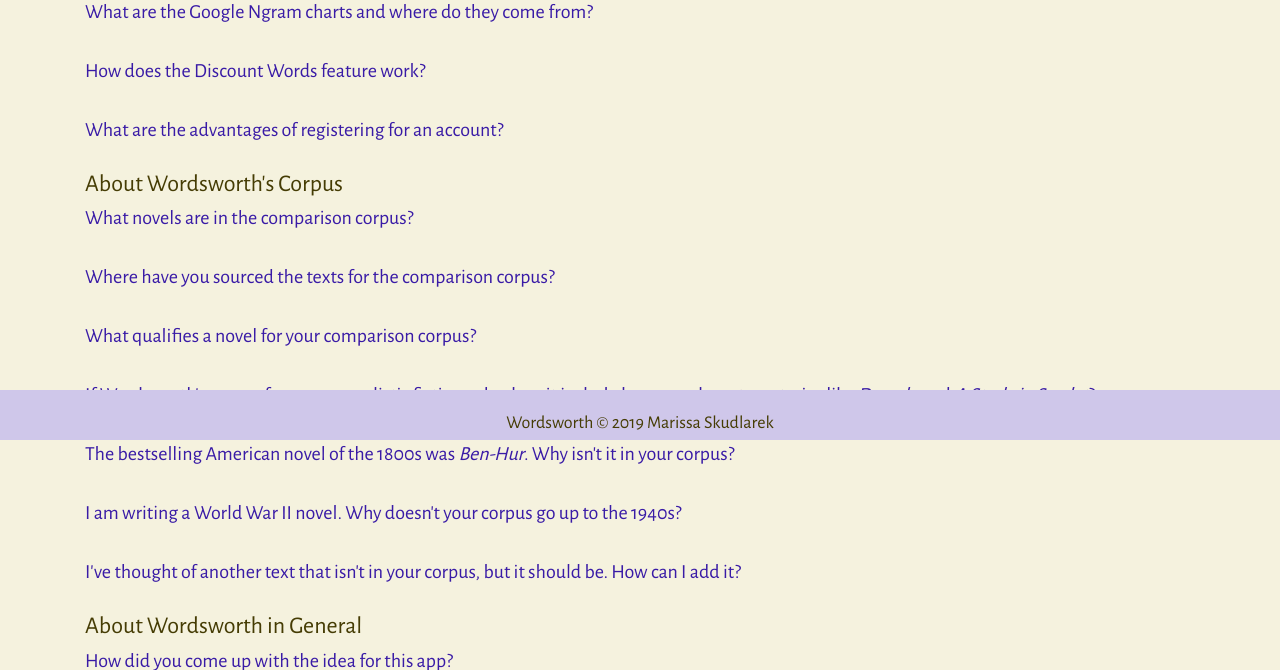
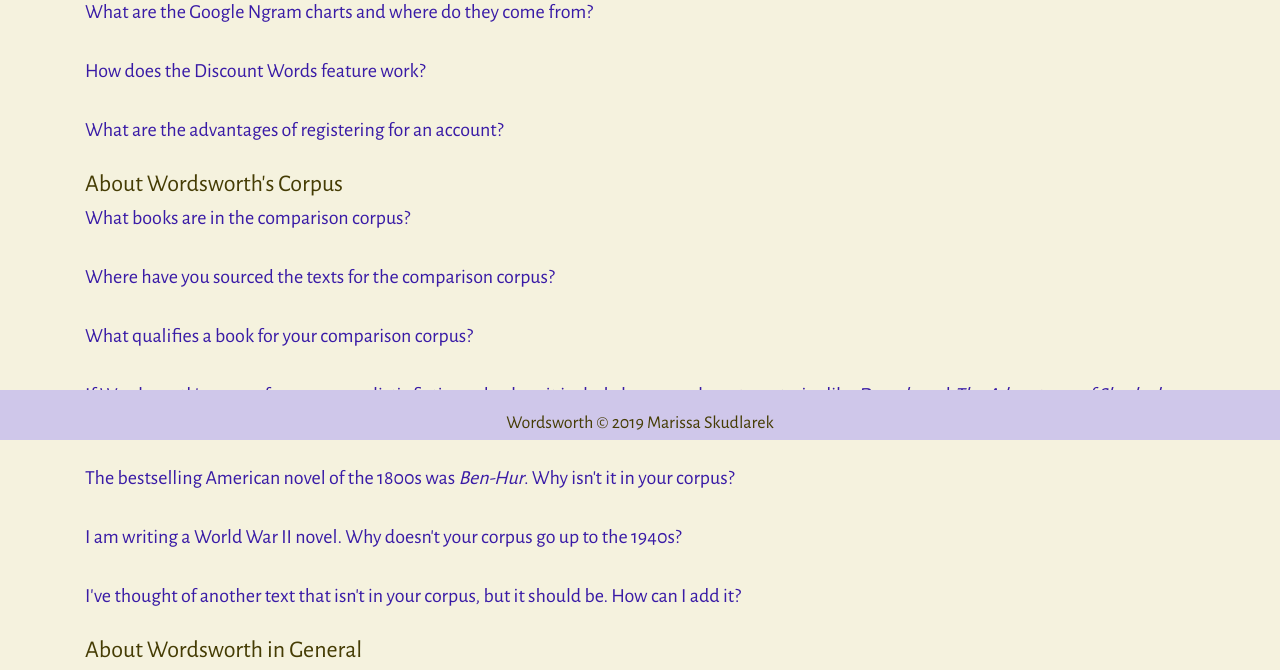
Before and after one commit to MarissaSkud/Wordsworth, a Flask app: page /faqs in a window 1280 px wide. Shown: the part 360-1030 px from the top of the page. Run offline with Flask 2, Linux system fonts and the light colour scheme; some libraries are stand-ins or nearby versions; some web fonts are replaced.

Commit message:
Minor edits now that corpus includes short stories

```diff
--- a/templates/faqs.html
+++ b/templates/faqs.html
@@ -44,9 +44,9 @@
 <div class="container">
     <h4>About Wordsworth's Corpus</h4>
     <div class="faq">
-        <div class="question"><h5>What novels are in the comparison corpus?</h5></div>
+        <div class="question"><h5>What books are in the comparison corpus?</h5></div>
         <div class="answer">
-            <p>You can view a list of all novels in the corpus <a href="/corpus">here</a>.</p>
+            <p>You can view a list of all books in the corpus <a href="/corpus">here</a>.</p>
         </div>
     </div>
     <br>
@@ -58,18 +58,18 @@
     </div>
     <br>
     <div class="faq">
-        <div class="question"><h5>What qualifies a novel for your comparison corpus?</h5></div>
+        <div class="question"><h5>What qualifies a book for your comparison corpus?</h5></div>
         <div class="answer">
-            <p>All of the novels in our corpus were written in English between the years of 1800 and 1923. Additionally, the corpus focuses on novels that had a realistic, contemporary setting at the time they were published -- although we've waived that rule in order to include some influential works of genre fiction.</p>
+            <p>All of the books in our corpus are works of fiction written in English between the years of 1800 and 1923. Additionally, the corpus focuses on stories that had a realistic, contemporary setting at the time they were published -- although we've waived that rule in order to include some influential works of genre fiction.</p>
         </div>
     </div>
     <br>
     <div class="faq">
         <div class="question">
-            <h5>If Wordsworth's corpus focuses on realistic fiction, why does it include horror and mystery stories like <span class="book-title">Dracula</span> and <span class="book-title">A Study in Scarlet</span>?</h5>
+            <h5>If Wordsworth's corpus focuses on realistic fiction, why does it include horror and mystery stories like <span class="book-title">Dracula</span> and <span class="book-title">The Adventures of Sherlock Holmes</span>?</h5>
         </div>
         <div class="answer">
-            <p>Although <span class="book-title">Dracula</span> is a fantasy/horror novel and <span class="book-title">A Study in Scarlet</span> is mystery fiction, they are recognizably set in late-Victorian England and offer much valuable information about language use in that era. They have also proved extremely influential in modern pop culture. Some of our users may be writing mystery or fantasy fiction themselves, and it therefore makes sense for our corpus to include some of the foundational works of the genre.</p>
+            <p>Although <span class="book-title">Dracula</span> is a fantasy/horror novel and the Sherlock Holmes stories are mystery fiction, they are recognizably set in late-Victorian England and offer much valuable information about language use in that era. They have also proved extremely influential in modern pop culture. Some of our users may be writing mystery or fantasy fiction themselves, and it therefore makes sense for our corpus to include some of the foundational works of the genre.</p>
         </div>
     </div>
     <br>
--- a/templates/our_corpus.html
+++ b/templates/our_corpus.html
@@ -6,7 +6,7 @@
         <h2><span class="cormorant">Corpus</span></h2>
     </div>
     <div class="row">
-        Wordsworth's corpus currently contains the full text of the following novels.
+        Wordsworth's corpus currently contains the full text of the following books.
     </div>
 </div>
 <div class="container">
```
